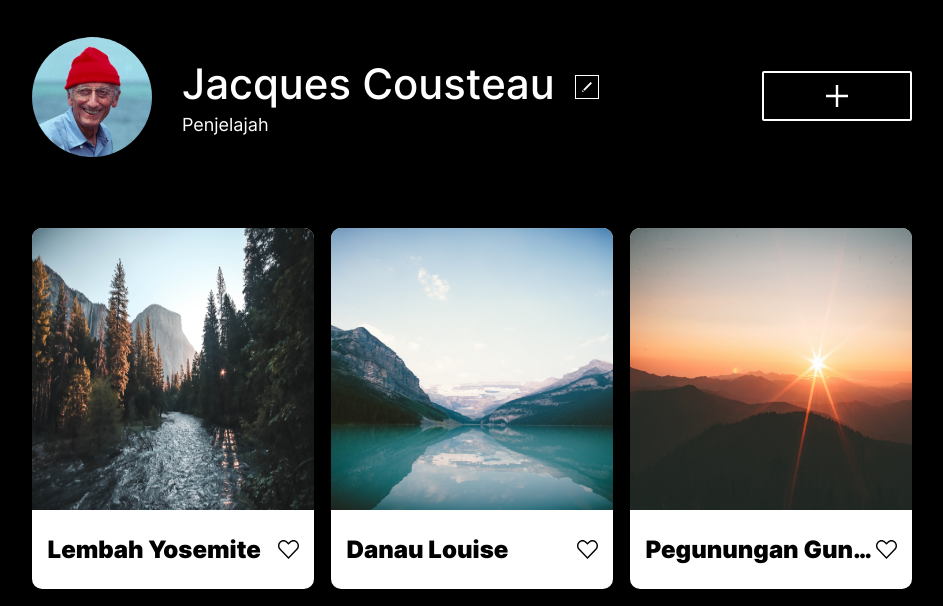
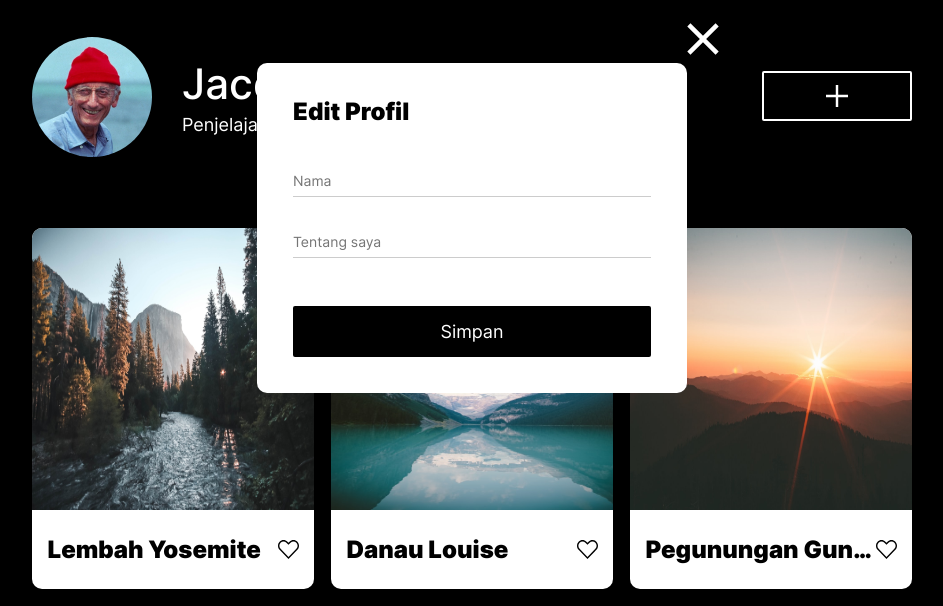
Before and after one commit to endang-ismaya/web_project_around, a plain HTML site: page index.html in a window 1280 px wide. Shown: the part 126-732 px from the top of the page, without its empty margins (168-1111 px from the left). Drawn offline with Linux system fonts and the light colour scheme.

Commit message:
add popup close button and put in the top middle

```diff
--- a/blocks/btn/btn.css
+++ b/blocks/btn/btn.css
@@ -1,4 +1,5 @@
 .btn {
     background-color: transparent;
     height: fit-content;
+    cursor: pointer;
 }
--- /dev/null
+++ b/blocks/form/__close/form__close.css
@@ -0,0 +1,5 @@
+.form__close {
+    position: absolute;
+    top: -40px;
+    right: -40px;
+}
--- a/blocks/icon/icon__type_close.css
+++ b/blocks/icon/icon__type_close.css
@@ -2,6 +2,4 @@
     background: url(./../../images/icon/close-button.svg) no-repeat;
     width: 40px;
     height: 40px;
-    transform: rotate(-45deg);
-    fill: #fff;
 }
--- a/blocks/popup/__container/popup__container.css
+++ b/blocks/popup/__container/popup__container.css
@@ -1,4 +1,5 @@
 .popup__container {
+    position: relative;
     width: 430px;
     height: 330px;
     background-color: #fff;
--- a/blocks/popup/popup.css
+++ b/blocks/popup/popup.css
@@ -0,0 +1,7 @@
+.popup {
+    position: fixed;
+    top: 50%;
+    left: 50%;
+    transform: translate(-50%, -320%);
+    z-index: 99;
+}
--- a/index.css
+++ b/index.css
@@ -41,6 +41,7 @@ page.blocks
 @import url(./blocks/form/__item/form__item_el_tentang-saya.css);
 @import url(./blocks/form/__handlers/form__handlers.css);
 @import url(./blocks/form/__button/form__button.css);
+@import url(./blocks/form/__close/form__close.css);
 
 /* main.content */
 @import url(./blocks/content/content.css);
```
